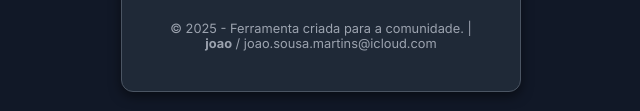
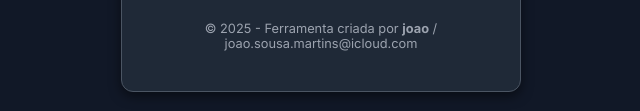
Before and after one commit to joaosousamartins/rotas, a plain HTML site: page index.html in a window 1280 px wide. Shown: the part 523-634 px from the top of the page, without its empty margins (319-959 px from the left). Drawn offline with Linux system fonts and the light colour scheme.

Commit message:
Update index.html

```diff
--- a/index.html
+++ b/index.html
@@ -120,7 +120,7 @@
             </div>
             <p class="message" id="errorMessage">Usuário ou senha incorretos. Tente novamente.</p>
             <button type="submit" class="login-button">Entrar</button>
-            <p class="hint">© 2025 - Ferramenta criada para a comunidade. |  <strong>joao</strong> / joao.sousa.martins@icloud.com</p>
+            <p class="hint">© 2025 - Ferramenta criada por  <strong>joao</strong> / joao.sousa.martins@icloud.com</p>
         </form>
     </div>
 
```
